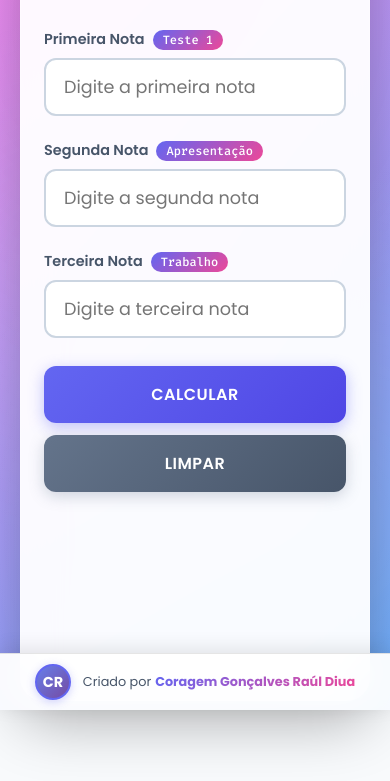
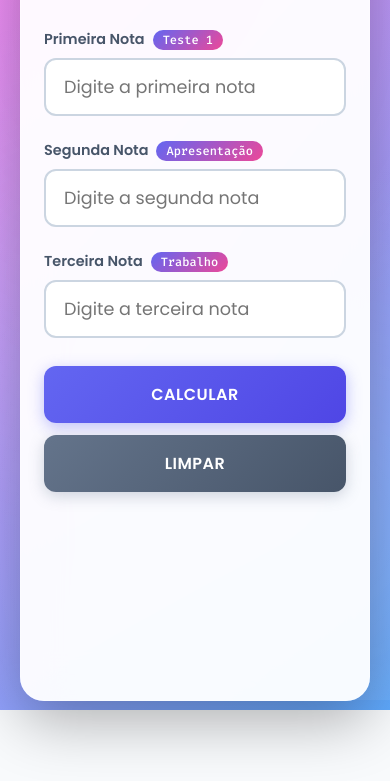
Before and after one commit to Diua-maker/nee, a plain HTML site: page index.html in a window 390 px wide. Shown: the part 134-915 px from the top of the page. After the commit the page ends 855 px from the top, so only its background shows below. Drawn offline with Linux system fonts and the light colour scheme.

Commit message:
Add files via upload

```diff
--- a/index.html
+++ b/index.html
@@ -38,7 +38,6 @@
             align-items: center;
             justify-content: center;
             padding: 20px;
-            padding-bottom: 80px; /* Espaço para o footer */
             background-color: var(--bg-light);
             color: var(--text-light);
             position: relative;
@@ -415,97 +414,6 @@
             .header p {
                 color: #94a3b8;
             }
-
-            .footer {
-                background: rgba(15, 23, 42, 0.95);
-                border-top: 1px solid rgba(255, 255, 255, 0.1);
-            }
-
-            .footer-text {
-                color: #cbd5e1;
-            }
-        }
-
-        /* Footer styles */
-        .footer {
-            position: fixed;
-            bottom: 0;
-            left: 0;
-            right: 0;
-            background: rgba(255, 255, 255, 0.95);
-            backdrop-filter: blur(20px);
-            border-top: 1px solid rgba(0, 0, 0, 0.1);
-            padding: 12px 20px;
-            display: flex;
-            align-items: center;
-            justify-content: center;
-            gap: 12px;
-            z-index: 1000;
-            box-shadow: 0 -4px 20px rgba(0, 0, 0, 0.1);
-            transition: all 0.3s ease;
-        }
-
-        .footer-profile {
-            width: 40px;
-            height: 40px;
-            border-radius: 50%;
-            border: 2px solid var(--primary-color);
-            background: linear-gradient(135deg, #667eea, #764ba2);
-            display: flex;
-            align-items: center;
-            justify-content: center;
-            overflow: hidden;
-            box-shadow: 0 2px 8px rgba(99, 102, 241, 0.3);
-        }
-
-        .footer-profile img {
-            width: 100%;
-            height: 100%;
-            object-fit: cover;
-        }
-
-        /* Placeholder quando não há imagem */
-        .footer-profile::before {
-            content: 'CR';
-            color: white;
-            font-weight: 700;
-            font-size: 0.9rem;
-        }
-
-        .footer-profile.has-image::before {
-            content: '';
-        }
-
-        .footer-text {
-            font-size: 0.9rem;
-            color: #475569;
-            font-weight: 500;
-            display: flex;
-            align-items: center;
-            gap: 4px;
-        }
-
-        .footer-text strong {
-            background: linear-gradient(135deg, var(--primary-color), var(--secondary-color));
-            -webkit-background-clip: text;
-            -webkit-text-fill-color: transparent;
-            background-clip: text;
-            font-weight: 700;
-        }
-
-        @media (max-width: 480px) {
-            .footer {
-                padding: 10px 16px;
-            }
-
-            .footer-profile {
-                width: 36px;
-                height: 36px;
-            }
-
-            .footer-text {
-                font-size: 0.8rem;
-            }
         }
     </style>
 </head>
@@ -579,16 +487,6 @@
             </div>
         </div>
     </div>
-
-    <!-- Footer -->
-    <footer class="footer">
-        <div class="footer-profile" id="footerProfile">
-            <!-- A imagem será carregada aqui -->
-        </div>
-        <div class="footer-text">
-            Criado por <strong>Coragem Gonçalves Raúl Diua</strong>
-        </div>
-    </footer>
 
     <script>
         // Dark mode detection
@@ -703,27 +601,6 @@
                 this.classList.remove('error');
             });
         });
-
-        // Função para carregar a foto de perfil
-        function loadProfileImage('IMG_1763902283.png') {
-            const profileDiv = document.getElementById('footerProfile');
-            const img = document.createElement('img');
-            img.src = imageUrl;
-            img.alt = 'Coragem Gonçalves Raúl Diua';
-            img.onerror = function() {
-                // Se a imagem falhar ao carregar, mantém o placeholder
-                profileDiv.classList.remove('has-image');
-            };
-            img.onload = function() {
-                // Quando a imagem carregar com sucesso
-                profileDiv.innerHTML = '';
-                profileDiv.appendChild(img);
-                profileDiv.classList.add('has-image');
-            };
-        }
-
-        // Exemplo de uso (substitua pela URL da sua imagem):
-        // loadProfileImage('mnt/sua-foto.png');
     </script>
 </body>
 </html>
```
